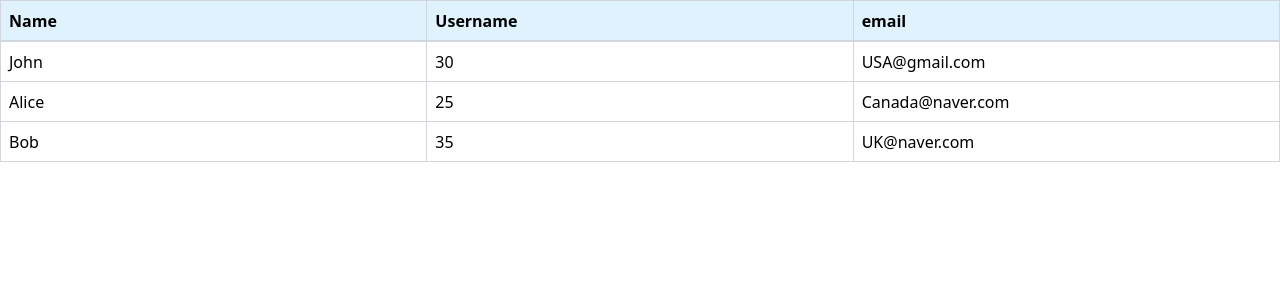
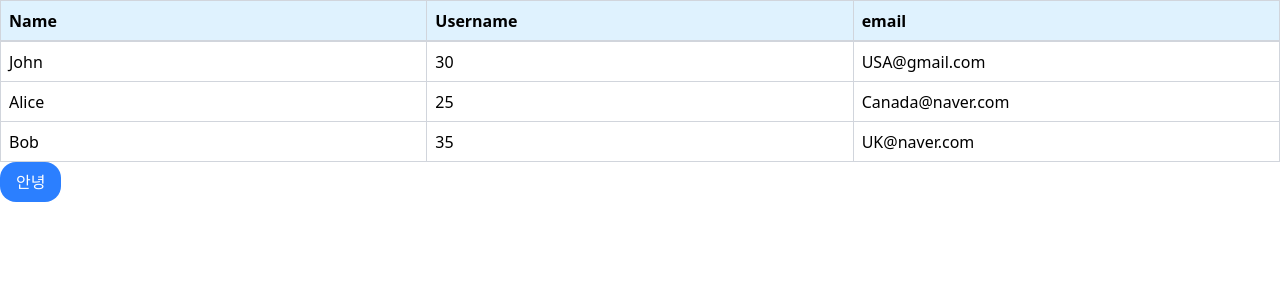
Before and after one commit to beingborn/typescript_next, a Next.js app: page / in a window 1280 px wide. Shown: the top 300 px of the page. Built offline with nearby package versions, Linux system fonts and the light colour scheme.

Commit message:
(20250616) Typescript Button 설계

```diff
--- a/package.json
+++ b/package.json
@@ -9,6 +9,7 @@
     "lint": "next lint"
   },
   "dependencies": {
+    "clsx": "^2.1.1",
     "next": "15.3.3",
     "react": "^19.0.0",
     "react-dom": "^19.0.0"
--- /dev/null
+++ b/src/app/components/button.tsx
@@ -0,0 +1,16 @@
+import React from 'react';
+
+// <button> 요소가 기본적으로 제공하는 모든 속성(onClick, disabled, type 등) 제공
+interface ButtonProps extends React.ButtonHTMLAttributes<HTMLButtonElement> {
+    children: React.ReactNode;
+}
+
+const Button = ({ children, ...rest }: ButtonProps) => {
+    return (
+        <button {...rest} className="px-4 py-2 bg-blue-500 text-white cursor-pointer rounded-2xl">
+            {children}
+        </button>
+    );
+};
+
+export default Button;
--- a/src/app/page.tsx
+++ b/src/app/page.tsx
@@ -1,4 +1,7 @@
+'use client';
+
 import Table from './components/table';
+import Button from './components/button';
 
 const columns = [
     { id: 'name', label: 'Name' },
@@ -13,9 +16,14 @@ const data = [
 ];
 
 export default function Home() {
+    const handleConsole = () => {
+        console.log('Hi');
+    };
+
     return (
         <div className="max-w-[1200] mx-auto">
             <Table columns={columns} data={data} label="First Table" />
+            <Button onClick={handleConsole}>안녕</Button>
         </div>
     );
 }
```
Also changed, not shown: 1 other file (tests, documents, lock files or other folders).
